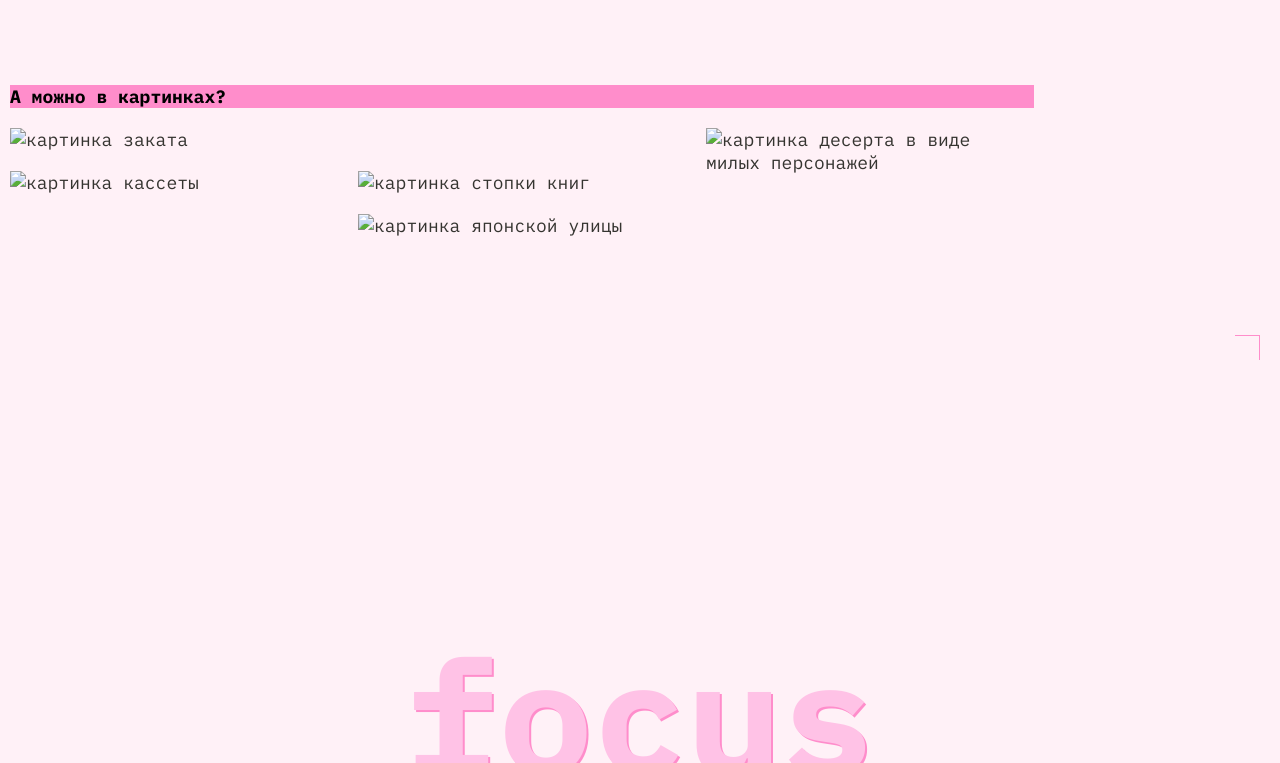
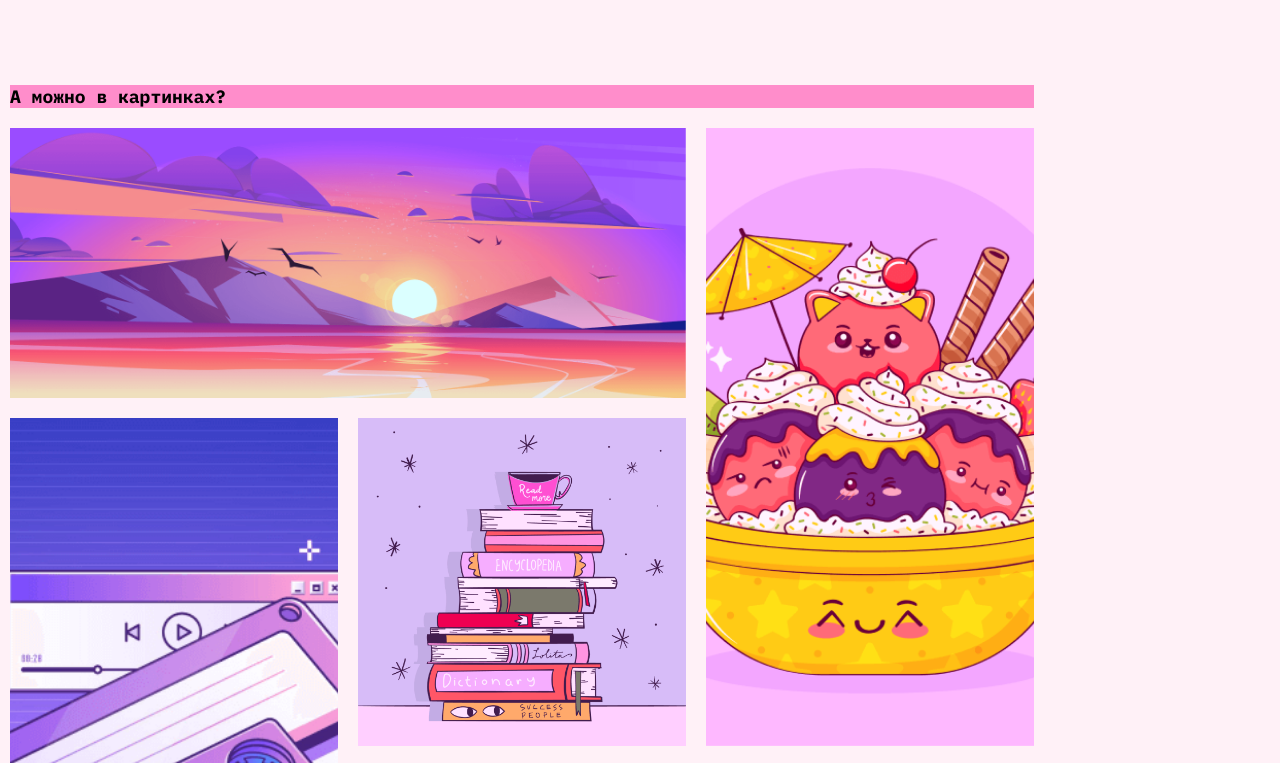
Before and after one commit to verabash/slozhno-sosredotochitsya, a plain HTML site: page index.html in a window 1280 px wide. Shown: the part 2720-3483 px from the top of the page. Drawn offline with Linux system fonts and the light colour scheme.

Commit message:
Add files via upload

```diff
--- a/index.html
+++ b/index.html
@@ -198,17 +198,17 @@
 
     <section class="content-section content__section grid">
       <h2 class="grid-heading title-decor">А можно в картинках?</h2>
-      <img src="..//images/sunset.png" loading="lazy" alt="картинка заката" class="grid__image" />
+      <img src="../images/sunset.png" loading="lazy" alt="картинка заката" class="grid__image" />
 
-      <img src="..//images/ice-cream.png" loading="lazy" alt="картинка десерта в виде милых персонажей"
+      <img src="../images/ice-cream.png" loading="lazy" alt="картинка десерта в виде милых персонажей"
         class="grid__image" />
 
 
-      <img src="..//images/tape.png" loading="lazy" alt="картинка кассеты" class="grid__image" />
+      <img src="../images/tape.png" loading="lazy" alt="картинка кассеты" class="grid__image" />
 
-      <img src="..//images/books.png" loading="lazy" alt="картинка стопки книг" class="grid__image" />
+      <img src="../images/books.png" loading="lazy" alt="картинка стопки книг" class="grid__image" />
 
-      <img src="..//images/street.png" loading="lazy" alt="картинка японской улицы" class="grid__image" />
+      <img src="../images/street.png" loading="lazy" alt="картинка японской улицы" class="grid__image" />
     </section>
   </main>
   <footer class="footer decorated-zone">
```
